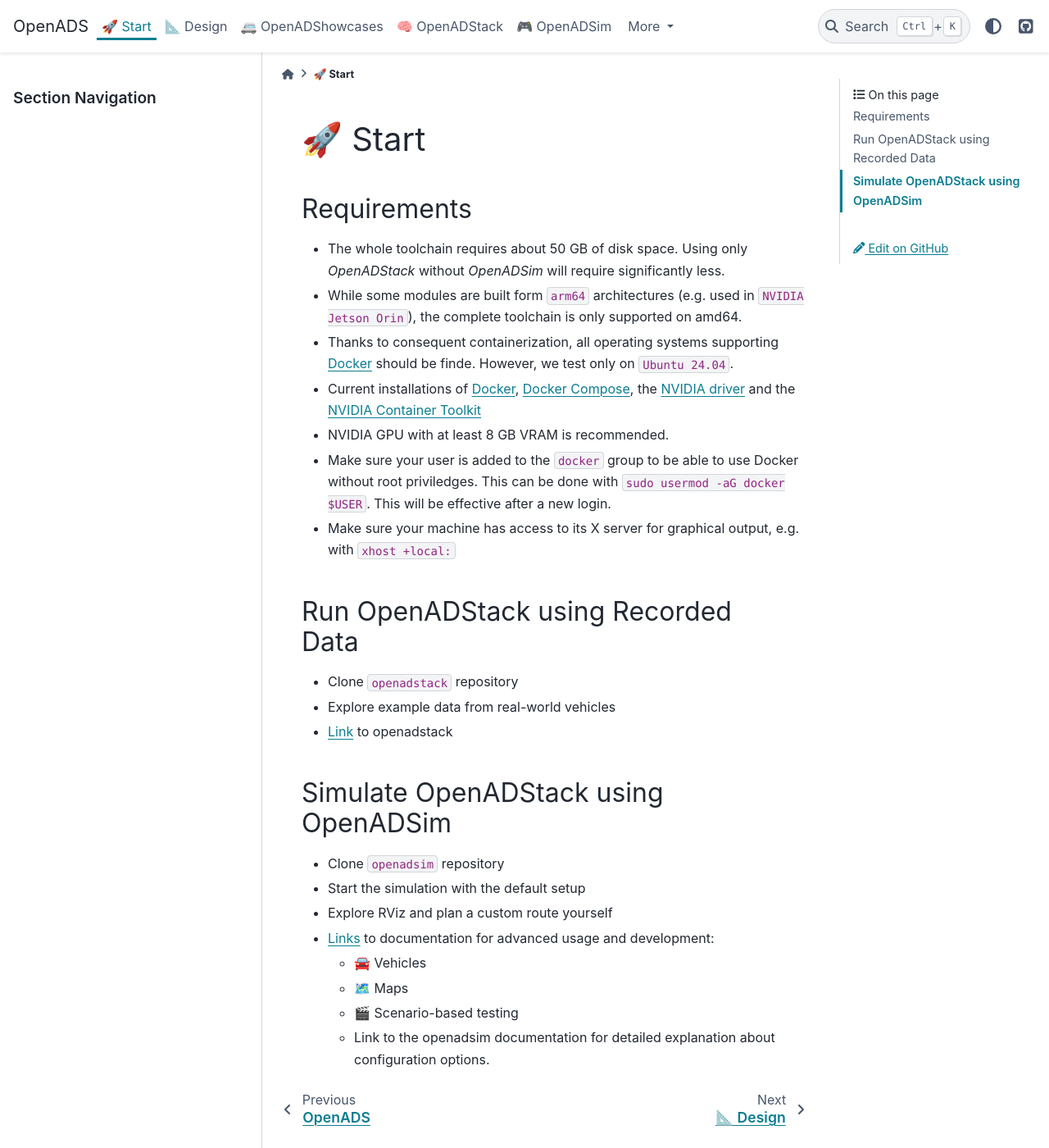
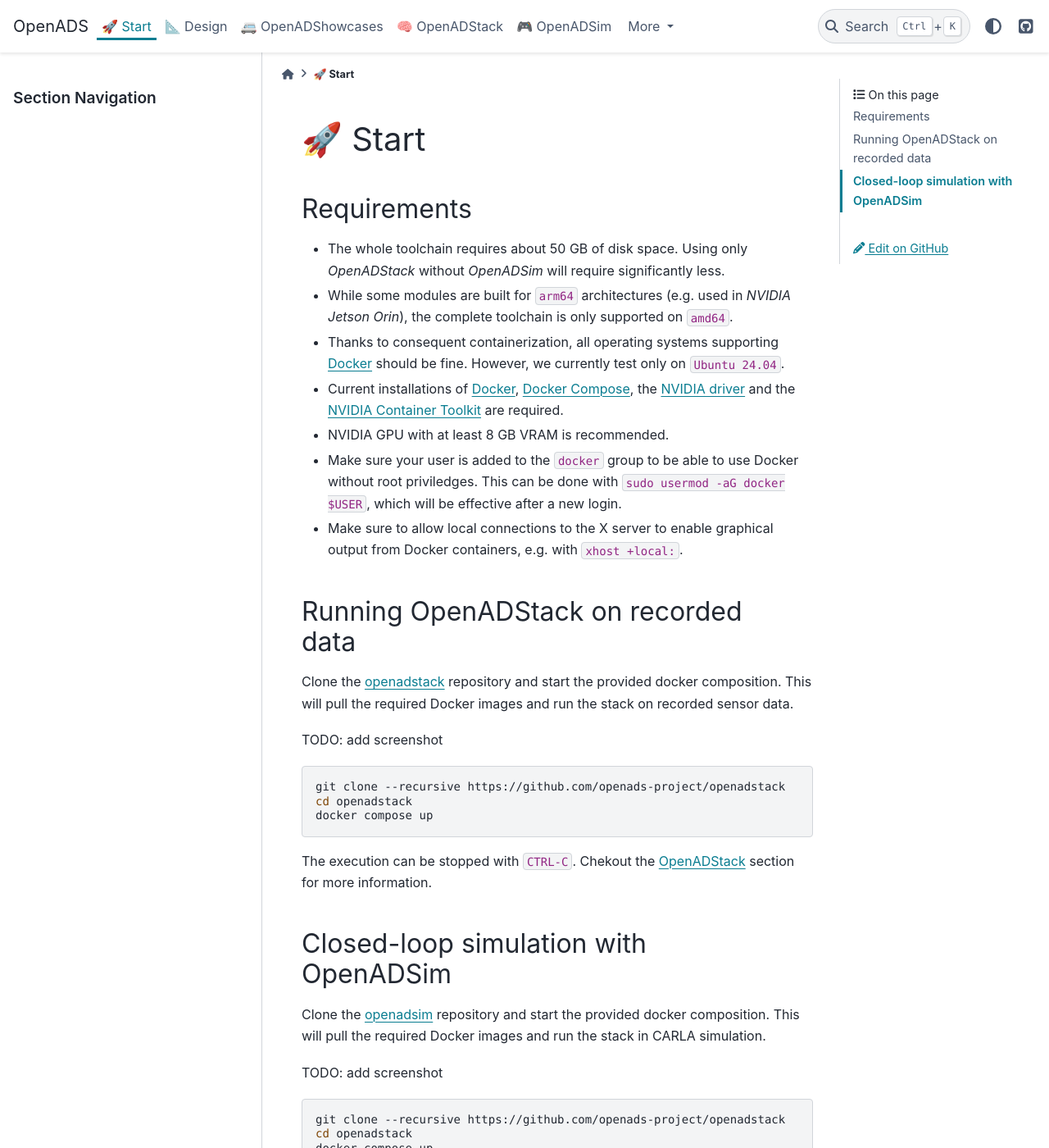
Before and after one commit to openads-project/openads-project.github.io, a Sphinx documentation site: the page built from docs/start/start.md, in a window 1280 px wide and 1400 px high. Shown: the whole window at 82% size. Built offline with Sphinx 7.4.7 and the PyData theme 0.15.4, drawn with Linux system fonts in a browser that asks for light colours; pages that are not in the unit, such as notebooks, are missing from menus; some of the changed text lies outside the part shown.

Commit message:
improvements

````diff
--- a/docs/start/start.md
+++ b/docs/start/start.md
@@ -8,26 +8,37 @@
 ## Requirements
 
 - The whole toolchain requires about 50 GB of disk space. Using only _OpenADStack_ without _OpenADSim_ will require significantly less.
-- While some modules are built form `arm64` architectures (e.g. used in `NVIDIA Jetson Orin`), the complete toolchain is only supported on amd64.
-- Thanks to consequent containerization, all operating systems supporting [Docker](https://www.docker.com/) should be finde. However, we test only on `Ubuntu 24.04`.
-- Current installations of [Docker](https://docs.docker.com/engine/install/ubuntu/), [Docker Compose](https://docs.docker.com/compose/install/), the [NVIDIA driver](https://ubuntu.com/server/docs/how-to/graphics/install-nvidia-drivers/) and the [NVIDIA Container Toolkit](https://docs.nvidia.com/datacenter/cloud-native/container-toolkit/latest/install-guide.html)
+- While some modules are built for `arm64` architectures (e.g. used in *NVIDIA Jetson Orin*), the complete toolchain is only supported on `amd64`.
+- Thanks to consequent containerization, all operating systems supporting [Docker](https://www.docker.com/) should be fine. However, we currently test only on `Ubuntu 24.04`.
+- Current installations of [Docker](https://docs.docker.com/engine/install/ubuntu/), [Docker Compose](https://docs.docker.com/compose/install/), the [NVIDIA driver](https://ubuntu.com/server/docs/how-to/graphics/install-nvidia-drivers/) and the [NVIDIA Container Toolkit](https://docs.nvidia.com/datacenter/cloud-native/container-toolkit/latest/install-guide.html) are required.
 - NVIDIA GPU with at least 8 GB VRAM is recommended.
-- Make sure your user is added to the `docker` group to be able to use Docker without root priviledges. This can be done with `sudo usermod -aG docker $USER`. This will be effective after a new login.
-- Make sure your machine has access to its X server for graphical output, e.g. with `xhost +local:`
+- Make sure your user is added to the `docker` group to be able to use Docker without root priviledges. This can be done with `sudo usermod -aG docker $USER`, which  will be effective after a new login.
+- Make sure to allow local connections to the X server to enable graphical output from Docker containers, e.g. with `xhost +local:`.
 
-## Run OpenADStack using Recorded Data
+## Running OpenADStack on recorded data
 
-- Clone `openadstack` repository
-- Explore example data from real-world vehicles
-- [Link](../openadstack/openadstack.md) to openadstack
+Clone the [openadstack](https://github.com/openads-project/openadstack) repository and start the provided docker composition. This will pull the required Docker images and run the stack on recorded sensor data.
 
-## Simulate OpenADStack using OpenADSim
+TODO: add screenshot
 
-- Clone `openadsim` repository
-- Start the simulation with the default setup
-- Explore RViz and plan a custom route yourself
-- [Links](../openadsim/openadsim.md) to documentation for advanced usage and development:
-  - 🚘 Vehicles
-  - 🗺️ Maps
-  - 🎬 Scenario-based testing
-  - Link to the openadsim documentation for detailed explanation about configuration options.
+```bash
+git clone --recursive https://github.com/openads-project/openadstack
+cd openadstack
+docker compose up
+```
+
+The execution can be stopped with `CTRL-C`. Chekout the [OpenADStack](../openadstack/openadstack.md) section for more information.
+
+## Closed-loop simulation with OpenADSim
+
+Clone the [openadsim](https://github.com/openads-project/openadsim) repository and start the provided docker composition. This will pull the required Docker images and run the stack in CARLA simulation.
+
+TODO: add screenshot
+
+```bash
+git clone --recursive https://github.com/openads-project/openadstack
+cd openadstack
+docker compose up
+```
+
+The execution can be stopped with `CTRL-C`. Chekout the [OpenADSim](../openadsim/openadsim.md) section for more information.
````
Also changed, not shown: docs/design/design.md (+0 -2 lines), docs/index.md (+3 -9 lines), docs/openads-overview.svg (added), 1 other file.
